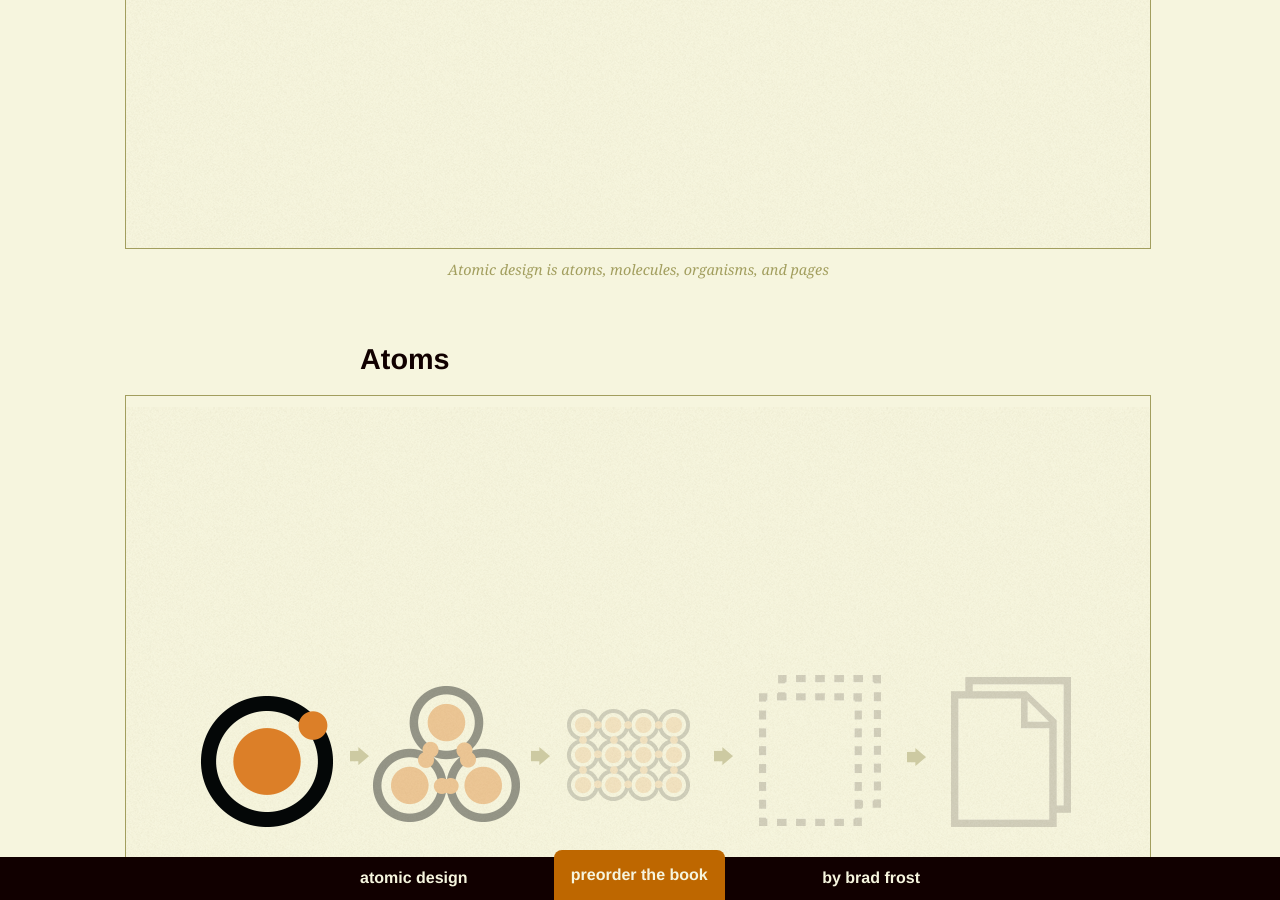
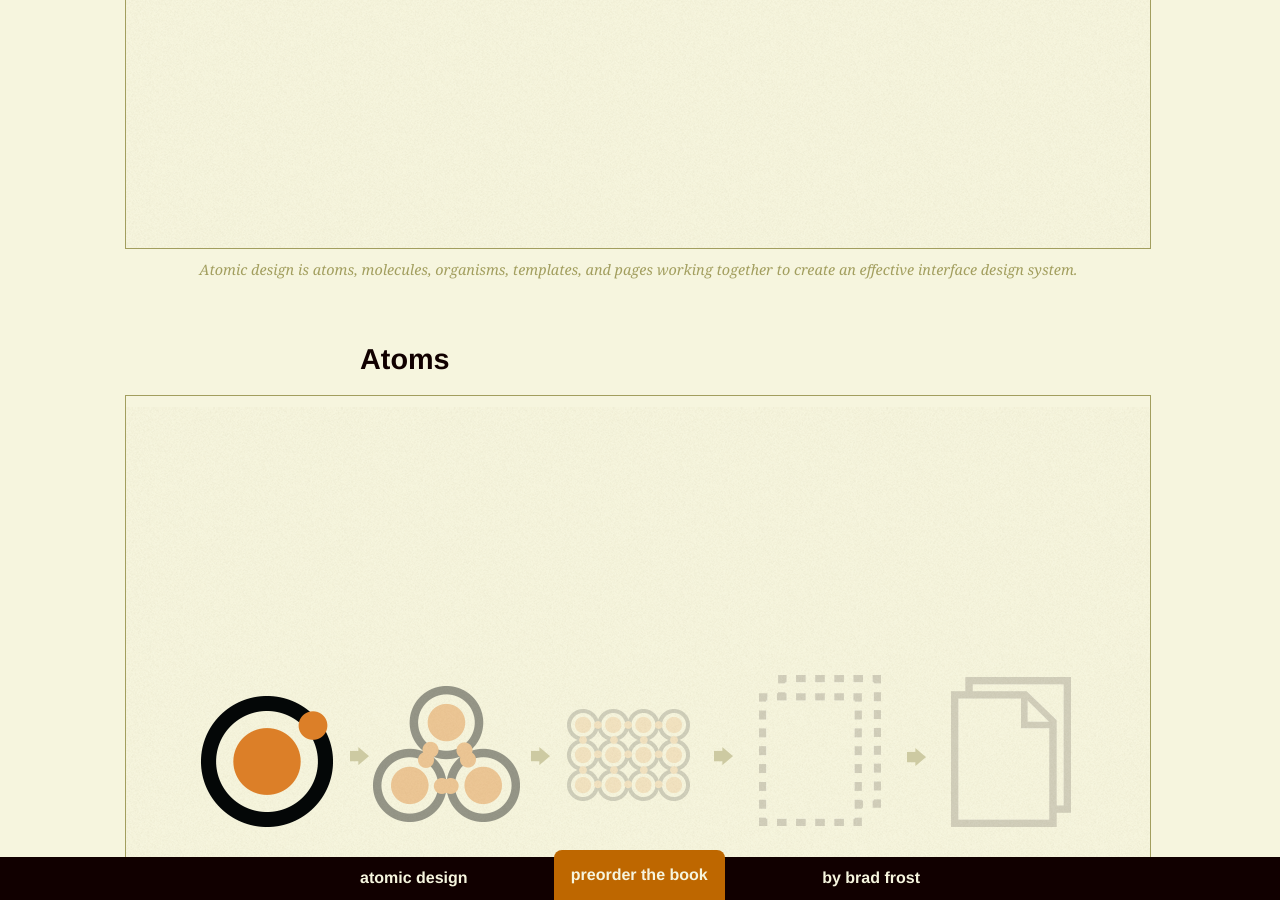
Before and after one commit to bradfrost/atomic-design, a Jekyll site: the page built from chapter-2.md, in a window 1280 px wide and 900 px high, scrolled down 4024 px. Built offline with Jekyll 4.4.1, drawn with Linux system fonts in a browser that asks for light colours.

Commit message:
Chapter 2 draft

```diff
--- a/chapter-2.md
+++ b/chapter-2.md
@@ -29,7 +29,7 @@ As it turns out, we have
 
 Atomic design is a methodology composed of five distinct stages working together to create deliberate interface design systems. **The five stages of atomic design are are atoms, molecules, organisms, templates, and pages**.
 
-{% include figure.html src="../images/content/atomic-design-process.png" caption="Atomic design is atoms, molecules, organisms, and pages" %}
+{% include figure.html src="../images/content/atomic-design-process.png" caption="Atomic design is atoms, molecules, organisms, templates, and pages working together to create an effective interface design system." %}
 
 ## Atoms
 {% include figure.html src="../images/content/atomic-design-atoms.png" caption="atoms" %}
```
Also changed, not shown: 2 other files.
